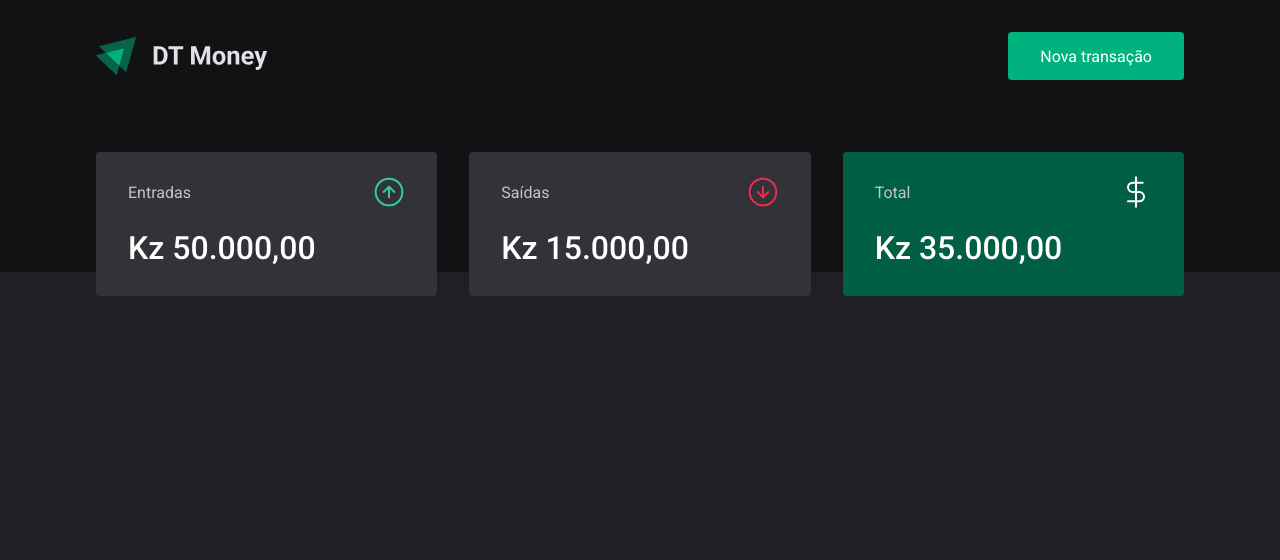
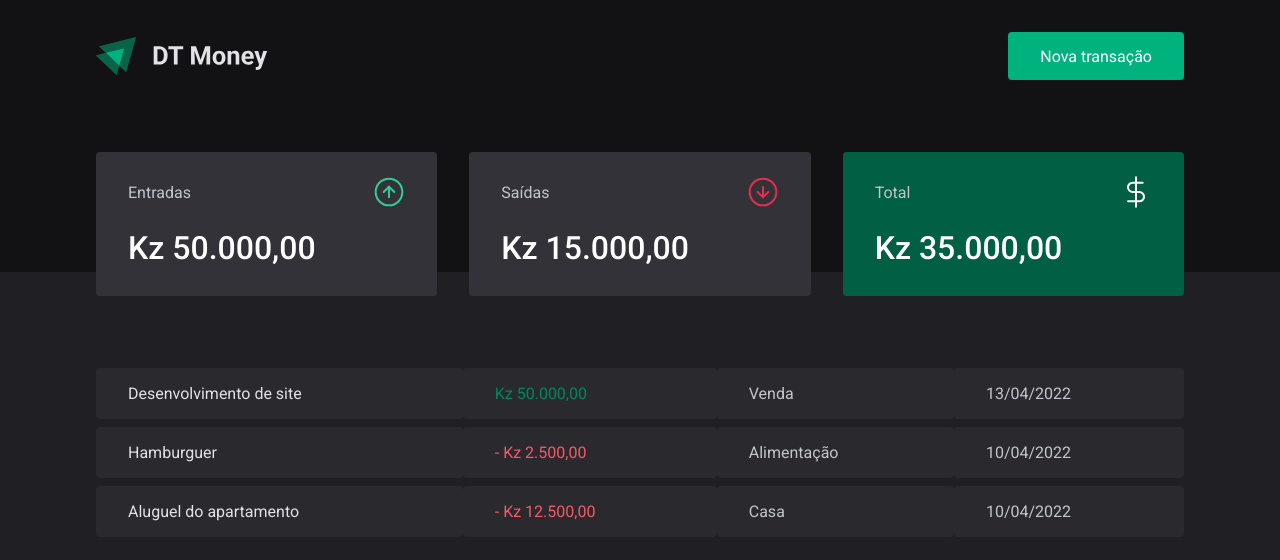
Before and after one commit to aristidesquetajr/dtmoney, a React (Vite) app: page / in a window 1280 px wide. Shown: the top 560 px of the page. Built offline with nearby package versions, Linux system fonts and the light colour scheme.

Commit message:
feat: added list of transitions

```diff
--- a/src/components/Dashboard/index.tsx
+++ b/src/components/Dashboard/index.tsx
@@ -1,10 +1,12 @@
 import { Summary } from '../Summary'
+import { TransitionsTable } from '../TransitionsTable'
 import { Cointainer } from './styles'
 
 export function Dashboard() {
   return (
     <Cointainer>
       <Summary />
+      <TransitionsTable />
     </Cointainer>
   )
 }
--- /dev/null
+++ b/src/components/TransitionsTable/index.tsx
@@ -0,0 +1,38 @@
+import { Container } from './styles'
+
+export function TransitionsTable() {
+  return (
+    <Container>
+      <table>
+        <thead>
+          <tr>
+            <th>Titulo</th>
+            <th>Preço</th>
+            <th>Categoria</th>
+            <th>Data</th>
+          </tr>
+        </thead>
+        <tbody>
+          <tr>
+            <td>Desenvolvimento de site</td>
+            <td className="deposit">Kz 50.000,00</td>
+            <td>Venda</td>
+            <td>13/04/2022</td>
+          </tr>
+          <tr>
+            <td>Hamburguer</td>
+            <td className="withdraw">- Kz 2.500,00</td>
+            <td>Alimentação</td>
+            <td>10/04/2022</td>
+          </tr>
+          <tr>
+            <td>Aluguel do apartamento</td>
+            <td className="withdraw">- Kz 12.500,00</td>
+            <td>Casa</td>
+            <td>10/04/2022</td>
+          </tr>
+        </tbody>
+      </table>
+    </Container>
+  )
+}
--- /dev/null
+++ b/src/components/TransitionsTable/styles.ts
@@ -0,0 +1,34 @@
+import { styled } from 'styled-components'
+
+export const Container = styled.div`
+  margin-top: 4rem;
+
+  table {
+    width: 100%;
+    border-spacing: 0 0.5rem;
+    color: var(--text-base);
+
+    thead {
+      display: none;
+    }
+
+    td {
+      padding: 1rem 2rem;
+      border: 0;
+      background: var(--shape-2sn);
+      border-radius: 0.25rem;
+
+      &:first-child {
+        color: var(--text-title);
+      }
+
+      &.deposit {
+        color: var(--green);
+      }
+
+      &.withdraw {
+        color: var(--red);
+      }
+    }
+  }
+`
--- a/src/styles/global.ts
+++ b/src/styles/global.ts
@@ -12,7 +12,7 @@ export const GlobalStyle = createGlobalStyle`
     --background: #121214;
 
     --shape-1th: #202024;
-    --shape-2sn:#29292E;
+    --shape-2sn: #29292E;
     --shape-3rd: #323238;
 
     --placeholder: #7C7C8A;
```
